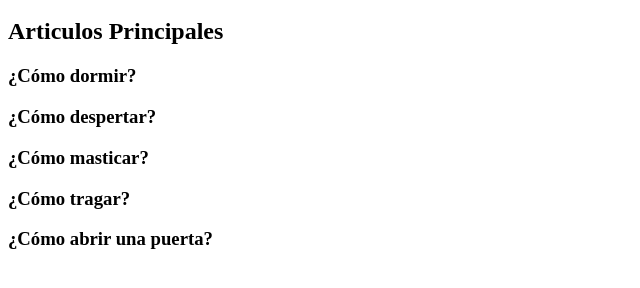
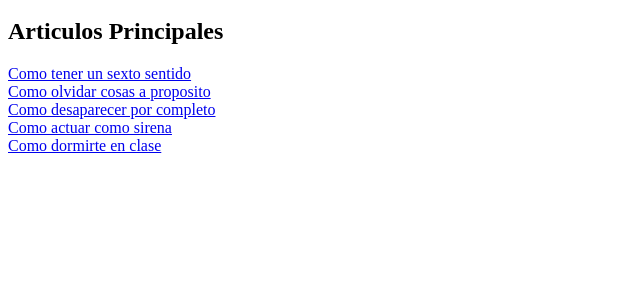
Before and after one commit to iEmanuelG/FinalTele, a plain HTML site: page index.html in a window 1280 px wide. Shown: the part 48-336 px from the top of the page, without its empty margins (0-640 px from the left). Drawn offline with Linux system fonts and the light colour scheme.

Commit message:
Ver 4
Terminada la página web, creado el archivo README.md

```diff
--- a/index.html
+++ b/index.html
@@ -6,11 +6,11 @@
     <body>
         <h1>WIKINUTIL</h1>
         <h2>Articulos Principales</h2>
-        <h3>¿Cómo dormir?</h3>
-        <h3>¿Cómo despertar?</h3>
-        <h3>¿Cómo masticar?</h3>
-        <h3>¿Cómo tragar?</h3>
-        <h3>¿Cómo abrir una puerta?</h3>
+        <a href="https://es.wikihow.com/desarrollar-el-sexto-sentido">Como tener un sexto sentido</a><br/>
+        <a href="https://es.wikihow.com/olvidar-cosas-a-prop%C3%B3sito">Como olvidar cosas a proposito</a><br/>
+        <a href="https://es.wikihow.com/desaparecer-por-completo">Como desaparecer por completo</a><br/>
+        <a href="https://es.wikihow.com/actuar-como-sirena">Como actuar como sirena</a><br/>
+        <a href="https://es.wikihow.com/dormirte-en-clase">Como dormirte en clase</a><br/>
 
 
     </body>
```
Also changed, not shown: 1 other file.
